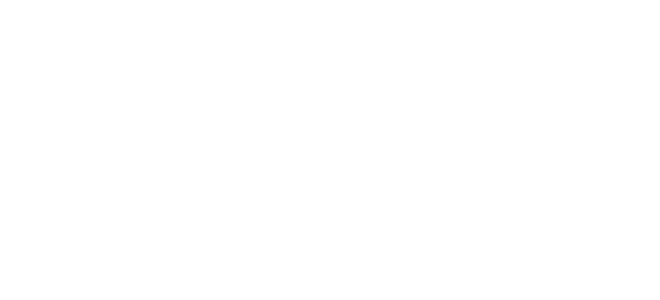
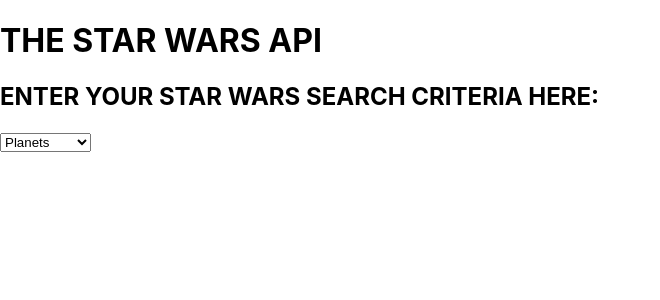
Before and after one commit to thinkful-ei-macaw/starwars-andrewb, a React (Create React App) app: page / in a window 1280 px wide. Shown: the top 300 px of the page, without its empty margins (0-660 px from the left). Built offline with nearby package versions, Linux system fonts and the light colour scheme.

Commit message:
heading and search criteria

```diff
--- a/src/App.js
+++ b/src/App.js
@@ -4,8 +4,20 @@
   return (
     <main className='App'>
       <header>
-        {/* content goes here */}
+        <h1>THE STAR WARS API</h1>
       </header>
+      <form>
+        <h2>ENTER YOUR STAR WARS SEARCH CRITERIA HERE:</h2>
+        <select>
+          <option>Planets</option>
+          <option>Spaceships</option>
+          <option>Vehicles</option>
+          <option>Characters</option>
+          <option>Films</option>
+          <option>Species</option>
+        </select>
+
+      </form>
 
     </main>
   );
```
